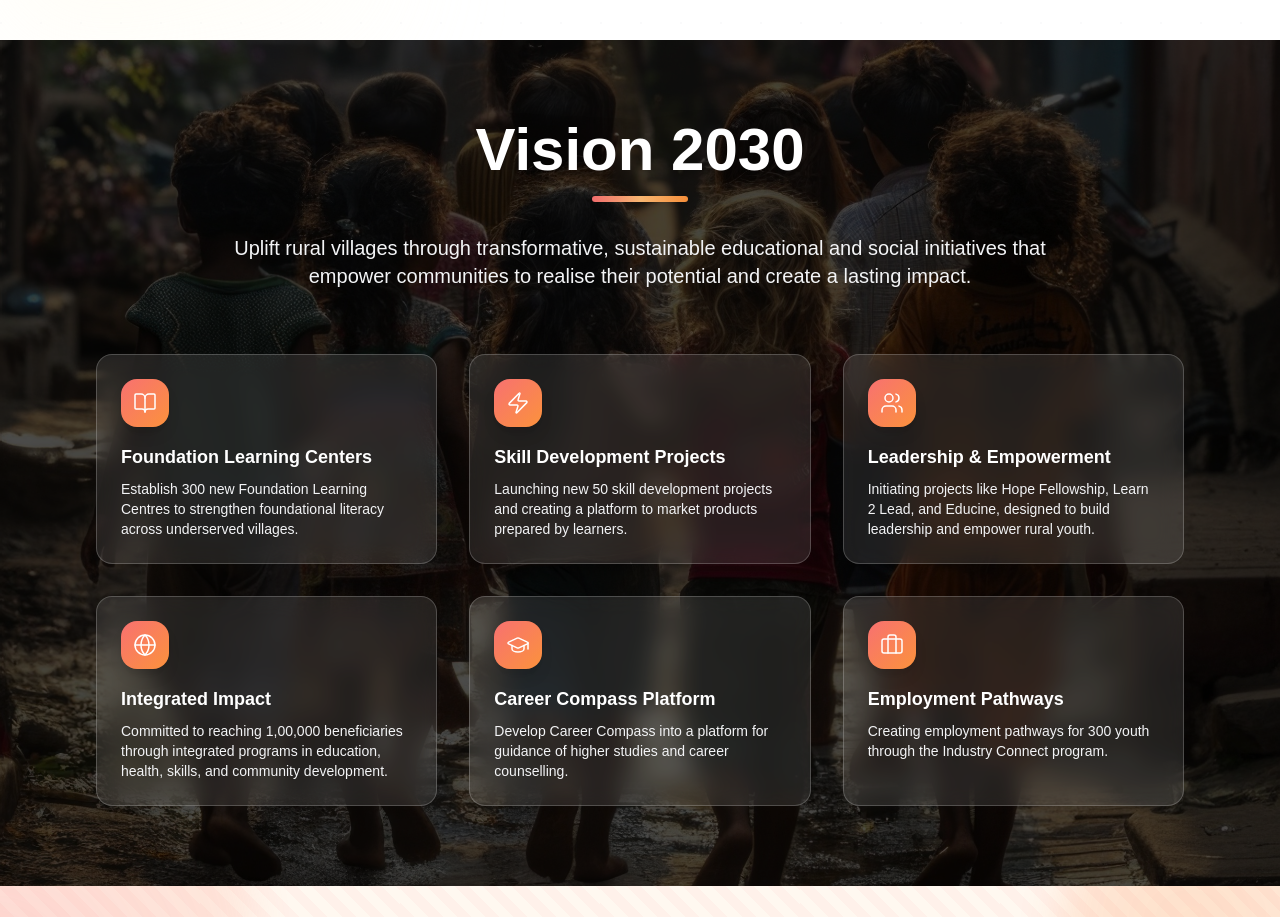
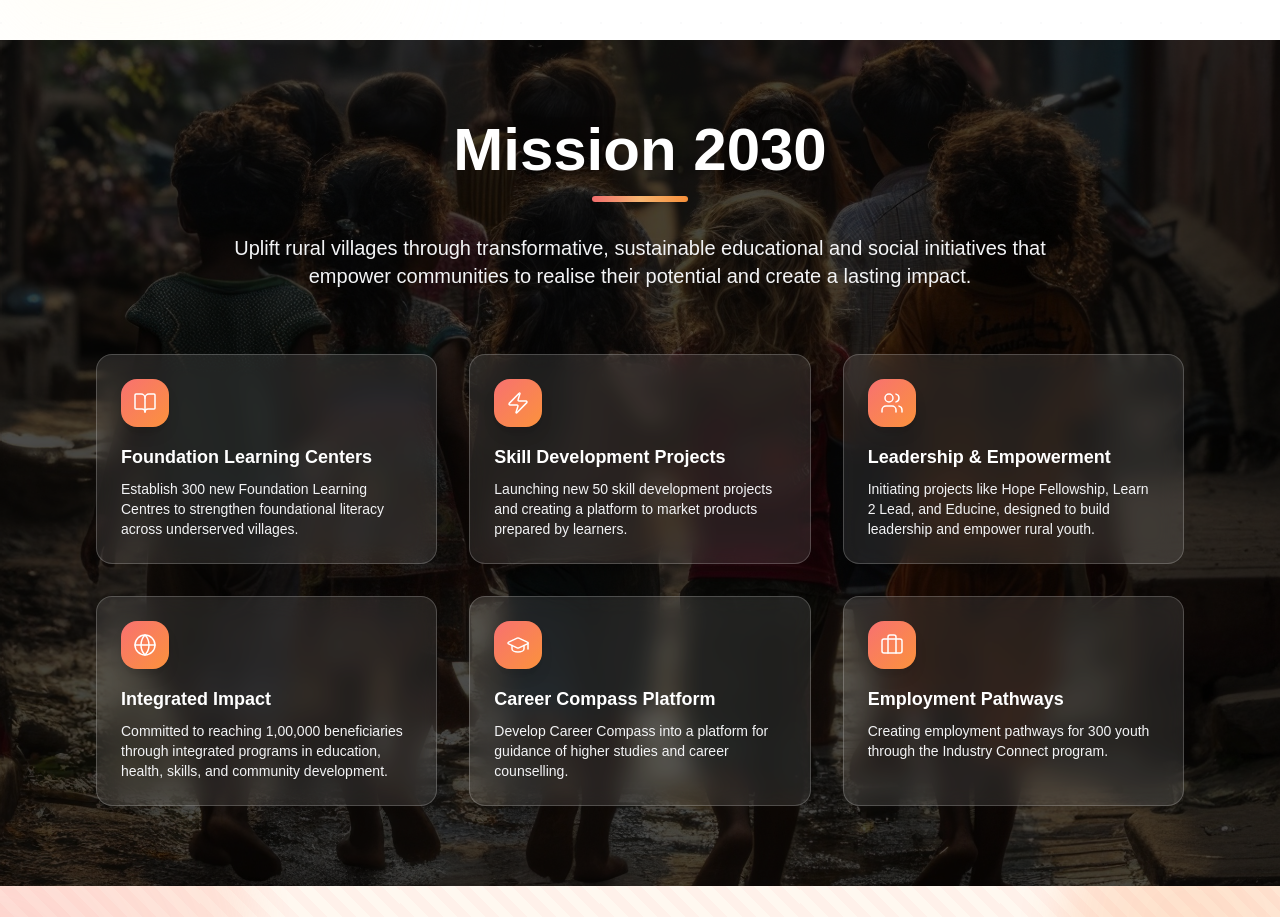
Before and after one commit to muhammed-ijas/candleofhope, a React (Vite) app: page / in a window 1280 px wide. Shown: the part 1620-2537 px from the top of the page. Built offline with nearby package versions, Linux system fonts and the light colour scheme; the HTML template or start-up script is replaced by a standard one; a web font is replaced by a local one.

Commit message:
changed vision to mission heading

```diff
--- a/src/components/Vision.jsx
+++ b/src/components/Vision.jsx
@@ -106,7 +106,7 @@ function Vision() {
           {/* Main Heading */}
           <div className="space-y-4 mb-8">
             <h2 className="text-4xl sm:text-5xl lg:text-6xl font-bold leading-tight text-white drop-shadow-2xl">
-              Vision 2030
+              Mission 2030
             </h2>
             <div className="w-24 h-1.5 bg-gradient-to-r from-red-400 via-orange-300 to-orange-400 rounded-full mx-auto"></div>
           </div>
```
